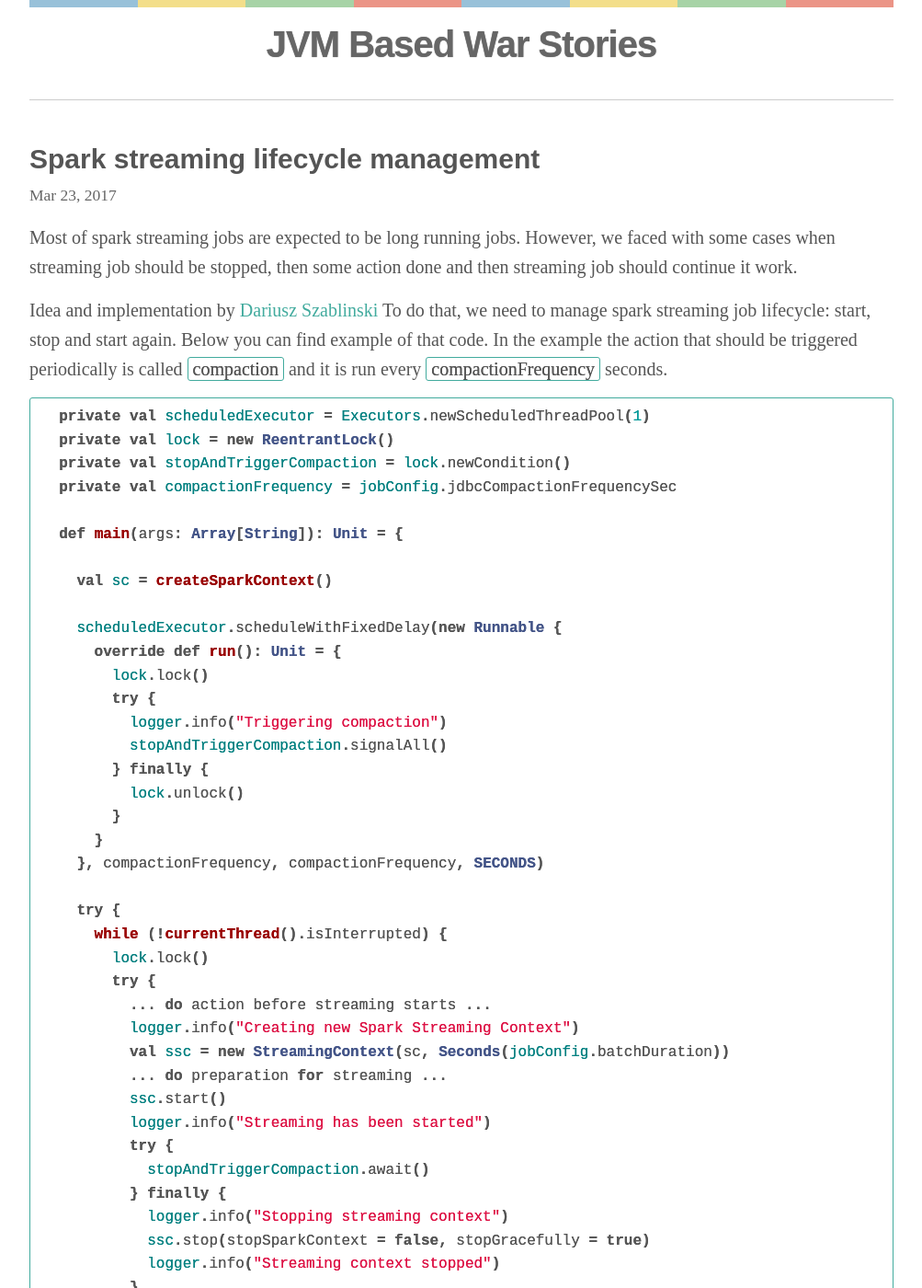
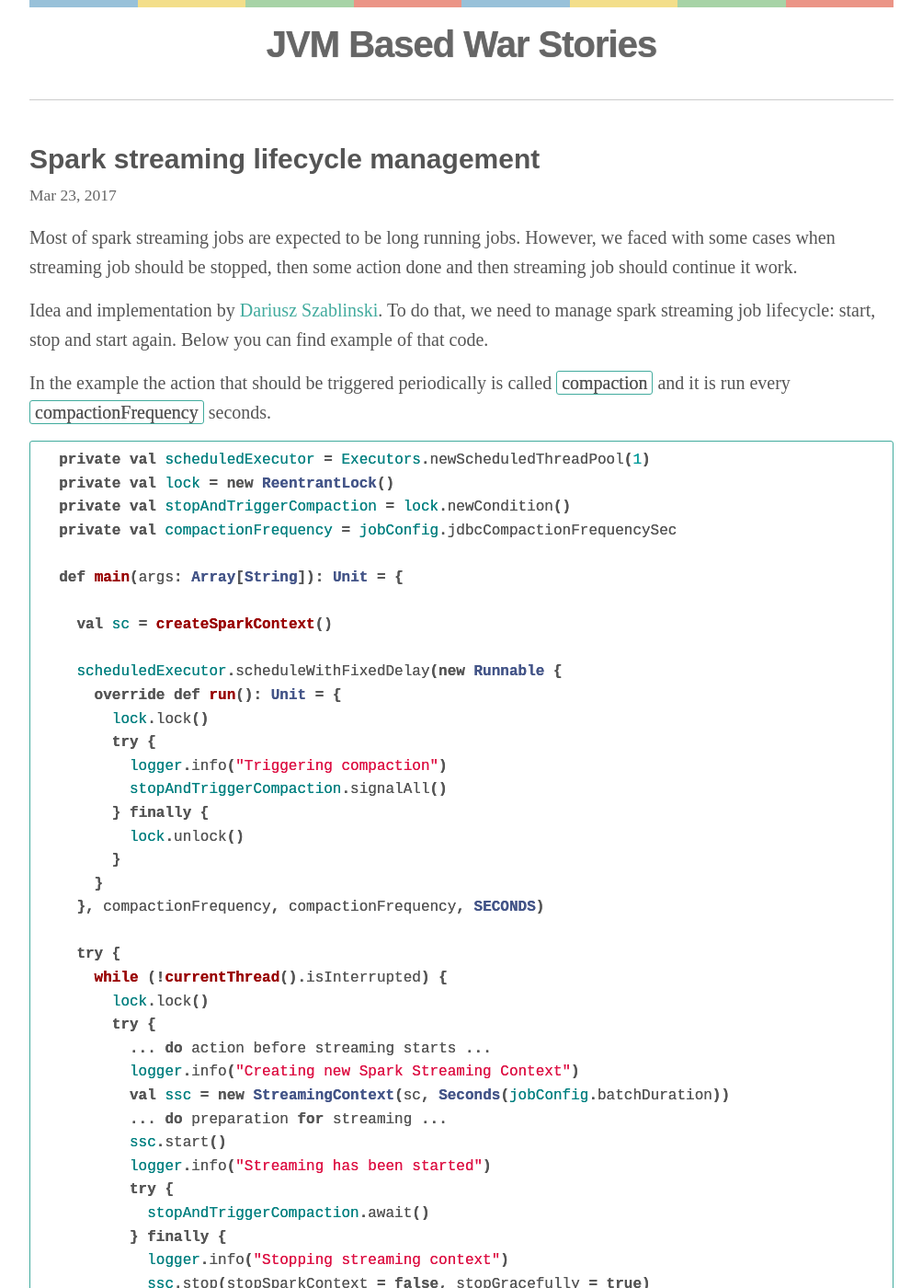
Before and after one commit to ngorchakova/jvmwarstories, a Jekyll site: the page built from _posts/2017-03-23-spark-streaming-lifecycle.md, in a window 1280 px wide and 1400 px high. Shown: the whole window at 92% size, without its empty margins (138-1141 px from the left). Built offline with Jekyll 4.4.1, drawn with Linux system fonts in a browser that asks for light colours; some web fonts are replaced; comment, search, counter and statistics services are not loaded; some of the changed text lies outside the part shown.

```diff
--- a/_posts/2017-03-23-spark-streaming-lifecycle.md
+++ b/_posts/2017-03-23-spark-streaming-lifecycle.md
@@ -7,8 +7,10 @@ tags: [spark, streaming, lifecycle]
 
 Most of spark streaming jobs are expected to be long running jobs. However, we faced with some cases when streaming job should be stopped, then some action done and then streaming job should continue it work.
 
-Idea and implementation by [Dariusz Szablinski](https://www.linkedin.com/in/daroo/)
-To do that, we need to manage spark streaming job lifecycle: start, stop and start again. Below you can find example of that code. In the example the action that should be triggered periodically is called `compaction` and it is run every `compactionFrequency` seconds.
+Idea and implementation by [Dariusz Szablinski](https://www.linkedin.com/in/daroo/).
+To do that, we need to manage spark streaming job lifecycle: start, stop and start again. Below you can find example of that code.
+
+In the example the action that should be triggered periodically is called `compaction` and it is run every `compactionFrequency` seconds.
 
 {% highlight scala %}
   private val scheduledExecutor = Executors.newScheduledThreadPool(1)
```
Also changed, not shown: other parts of _posts/2017-03-23-spark-streaming-lifecycle.md (+2 -1 lines).
